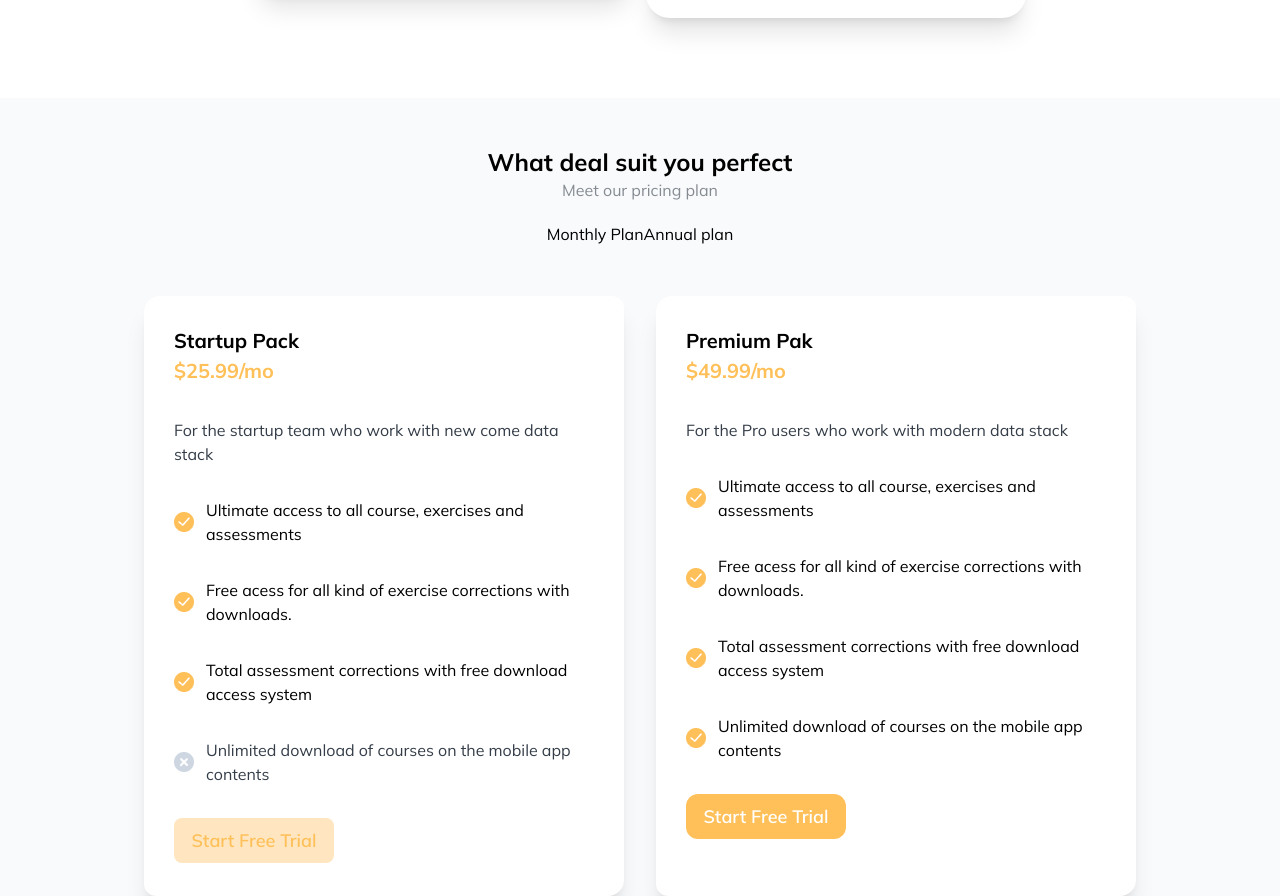
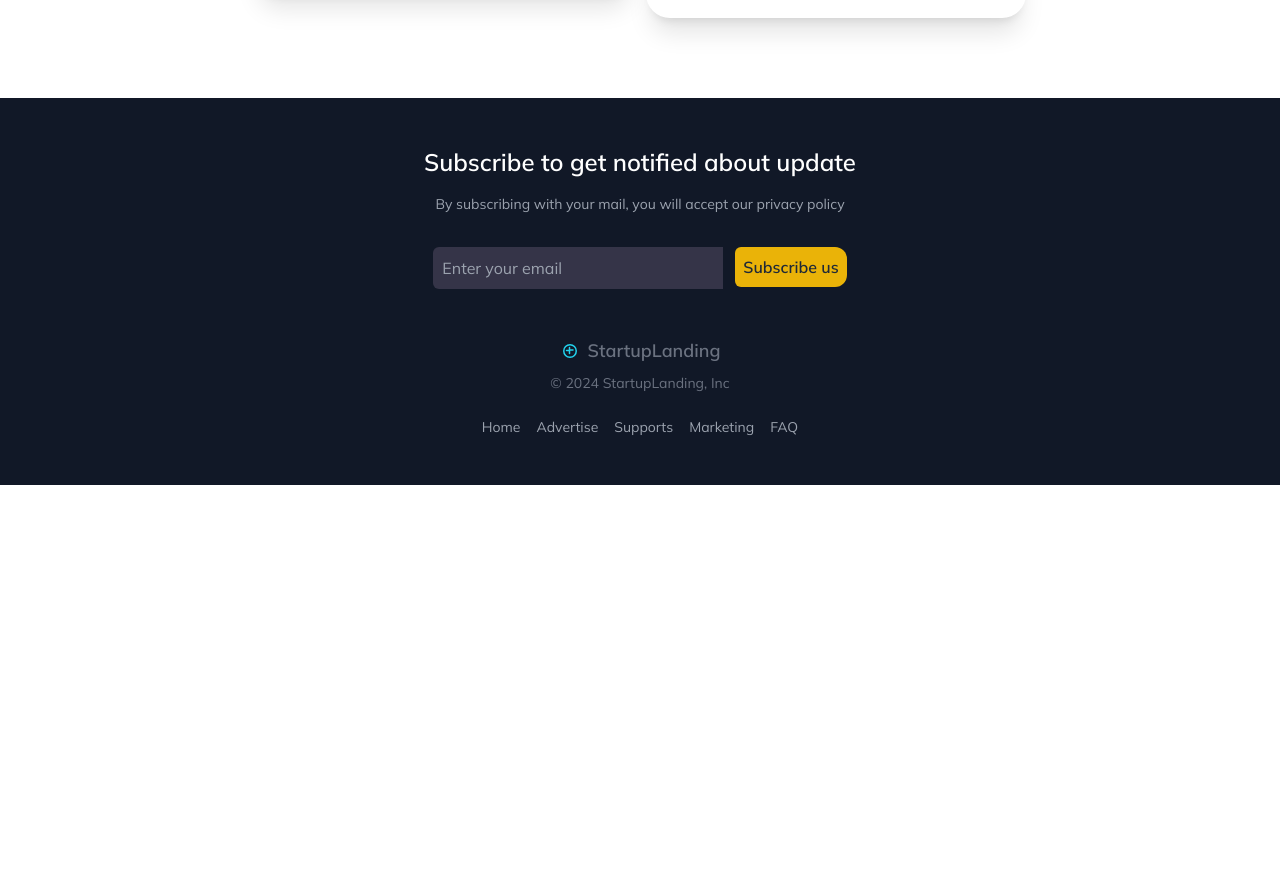
Before and after one commit to littledemon1234/Support-App, a Next.js app: page / in a window 1280 px wide. Shown: the part 4023-4919 px from the top of the page. After the commit the page ends 4508 px from the top, so only its background shows below. Built offline with nearby package versions, Linux system fonts and the light colour scheme.

Commit message:
Update Footer.tsx

```diff
--- a/src/app/Footer.tsx
+++ b/src/app/Footer.tsx
@@ -1,93 +1,64 @@
-import React from 'react'
-import Slide from './assets/slide.png'
-import Tick from './assets/tick.png'
-import Image from 'next/image'
-import Cross from './assets/cross.png'
-import Link from 'next/link'
-const pricing = () => {
+import Link from 'next/link';
+import React from 'react';
+
+const footer = () => {
     return (
-        <>
-            <div className='flex flex-col gap-5 pt-12 bg-[#F9FAFC] '>
-                <div className='flex flex-col items-center'>
-                    <h2 className='font-bold text-2xl pl-[5px] pr-[5px] tarcking-tight '>What deal suit you perfect</h2>
-                    <h4 className='text-[#858B91]'>Meet our pricing plan</h4>
-                </div>
-                <div className='flex flex-col gap-[50px]'>
-                    <div className='flex flex-row justify-center'>
-                        <p>Monthly Plan</p>
-
-
-                        <p>Annual plan</p>
-                    </div>
-                    <div className='flex flex-col md:pl-[21px] justify-center gap-[17px] md:flex md:flex-row '>
-                        <div className='bg-white ml-[15px] md:ml-0 mr-[15px] md:mr-0 items-center text-[#E0E2E4] shadow-xl border-[2px] border-transparent  md:rounded-tl-2xl md:rounded-br-2xl rounded-xl  h-[700px] p-0 md:p-[28px] md:w-[480px] md:h-[600px]'>
-                            <div className='flex flex-col gap-8 md:ml-0 md:mt-0 mt-[10px] ml-[21px]'>
-                                <div>
-                                    <h1 className='text-black font-bold text-[20px] md:pt-0 pt-6'>Startup Pack</h1>
-                                    <p className='text-[#FFC059] font-bold text-[20px]'>$25.99/mo</p>
-                                </div>
-                                <p className='text-[#343D48]'>For the startup team who work with new come data stack</p>
-
-                                <div className='flex flex-col  gap-6'>
-                                    <div className='flex flex-row gap-3 items-center'>
-                                        <Image className='w-[20px] h-[20px] ' src={Tick} alt="" />
-                                        <p className='text-black'>Ultimate access to all course, exercises and assessments</p>
-                                    </div>
-                                </div>
-                                <div className='flex flex-row gap-3 items-center'>
-                                    <Image className='w-[20px] h-[20px] ' src={Tick} alt="" />
-                                    <p className='text-black'>Free acess for all kind of exercise corrections with downloads.</p>
-                                </div>
-                                <div className='flex flex-row gap-3 items-center'>
-                                    <Image className='w-[20px] h-[20px] ' src={Tick} alt="" />
-                                    <p className='text-black'>Total assessment corrections with free download access system</p>
-                                </div>
-                                <div className='flex flex-row gap-3 items-center'>
-                                    <Image className='w-[20px] h-[20px] ' src={Cross} alt="" />
-                                    <p className='text-[#343D48]'>Unlimited download of courses on the mobile app contents</p>
-                                </div>
-                                <Link className='font-semibold flex bg-[#ffe6c0] text-[#FFC059] w-[160px] h-[45px] flex-row justify-center items-center text-[18px] rounded-lg' href='/'>Start Free Trial</Link>
-                            </div>
+        <footer className="bg-gray-900 text-white py-12 px-4 sm:px-6 lg:px-8">
+            <div className="max-w-5xl mx-auto text-center">
+                {/* Subscribe Section */}
+                <h2 className="text-2xl font-semibold">
+                    Subscribe to get notified about update
+                </h2>
+                <p className="mt-4 text-gray-400 text-[14px]">
+                    By subscribing with your mail, you will accept our privacy policy
+                </p>
+                <form className="mt-8 flex flex-row justify-center">
+                    <div className='flex md:flex-row flex-col gap-3'>
+                        <div className=''>
+                        <input
+                            type="email"
+                            className="bg-[#353448] ml-[10px] mr-[10px] md:mr-0 md:ml-0 p-2  w-[290px] text-start  rounded-none border outline-none md:rounded-l-md focus:outline-none border-transparent focus:ring-2 focus:ring-blue-500 focus:border-transparent "
+                            placeholder="Enter your email"
+                        />
                         </div>
-
-                        <div className='bg-white md:mr-[21px] text-[#E0E2E4] shadow-xl border-[2px] border-transparent  md:rounded-tl-2xl md:rounded-br-2xl rounded-xl  ml-[15px] mr-[15px] h-[700px] p-0 md:p-[28px] md:w-[480px] md:h-[600px]'>
-                            <div className='flex flex-col gap-8 pl-[21px] md:p-0 pt-[10px] md:pt-0'>
-                                <div>
-                                    <h1 className='text-black font-bold text-[20px] pt-6 md:pt-0'>Premium Pak</h1>
-                                    <p className='text-[#FFC059] font-bold text-[20px]'>$49.99/mo</p>
-                                </div>
-                                <p className='text-[#343D48] '>For the Pro users who work with modern data stack</p>
-
-                                <div className='flex flex-col  gap-6'>
-                                    <div className='flex flex-row gap-3 items-center'>
-                                        <Image className='w-[20px] h-[20px] ' src={Tick} alt="" />
-                                        <p className='text-black'>Ultimate access to all course, exercises and assessments</p>
-                                    </div>
-                                </div>
-                                <div className='flex flex-row gap-3 items-center'>
-                                    <Image className='w-[20px] h-[20px] ' src={Tick} alt="" />
-                                    <p className='text-black'>Free acess for all kind of exercise corrections with downloads.</p>
-                                </div>
-                                <div className='flex flex-row gap-3 items-center'>
-                                    <Image className='w-[20px] h-[20px] ' src={Tick} alt="" />
-                                    <p className='text-black'>Total assessment corrections with free download access system</p>
-                                </div>
-                                <div className='flex flex-row gap-3 items-center'>
-                                    <Image className='w-[20px] h-[20px] ' src={Tick} alt="" />
-                                    <p className='text-black'>Unlimited download of courses on the mobile app contents</p>
-                                </div>
-                                <Link className='font-semibold flex bg-[#FFC059] text-white w-[160px] h-[45px] flex-row justify-center items-center text-[18px] rounded-xl' href='/'>Start Free Trial</Link>
-                            </div>
+                        <div>
+                        <button
+                            type="submit"
+                            className="bg-yellow-500   hover:bg-yellow-600 text-gray-800 font-semibold p-2 rounded-xl md:rounded-l-md"
+                        >
+                            Subscribe us
+                        </button>
                         </div>
                     </div>
+                </form>
+            </div>
+
+            {/* Footer Links and Copyright */}
+            <div className="mt-12 flex flex-col items-center text-center text-sm space-y-6">
+                {/* Footer Logo and Copyright */}
+                <div className="flex flex-col items-center space-y-2 text-gray-500">
+                    <div className="flex items-center space-x-2">
+                        {/* Logo */}
+                        <svg className="w-5 h-5 text-cyan-400" fill="currentColor" viewBox="0 0 20 20">
+                            <path d="M10 3a7 7 0 100 14 7 7 0 000-14zm0 12.5A5.5 5.5 0 1115.5 10 5.5 5.5 0 0110 15.5zm.25-9a.75.75 0 00-1.5 0v2.25H6.5a.75.75 0 000 1.5h2.25V12.5a.75.75 0 001.5 0V9.75H13a.75.75 0 000-1.5h-2.75z" />
+                        </svg>
+                        <span className="text-lg font-semibold">StartupLanding</span>
+                    </div>
+                    <p>© 2024 StartupLanding, Inc</p>
                 </div>
 
+                {/* Footer Links */}
+                <div className="flex flex-wrap md:flex-nowrap justify-center space-x-4 text-gray-400">
+                    <Link href="#home" className="hover:underline">Home</Link>
+                    <Link href="#advertise" className="hover:underline">Advertise</Link>
+                    <Link href="#supports" className="hover:underline">Supports</Link>
+                    <Link href="#marketing" className="hover:underline">Marketing</Link>
+                    <div className=' ml-0' >
+                        <Link href="#faq" className="hover:underline">FAQ</Link>
+                    </div>
+                </div>
             </div>
-
-        </>
-
-
+        </footer>
     )
 }
-
-export default pricing
+export default footer;
```
